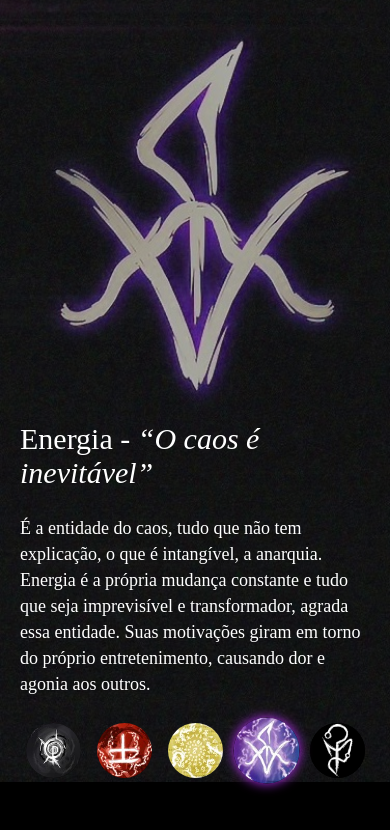
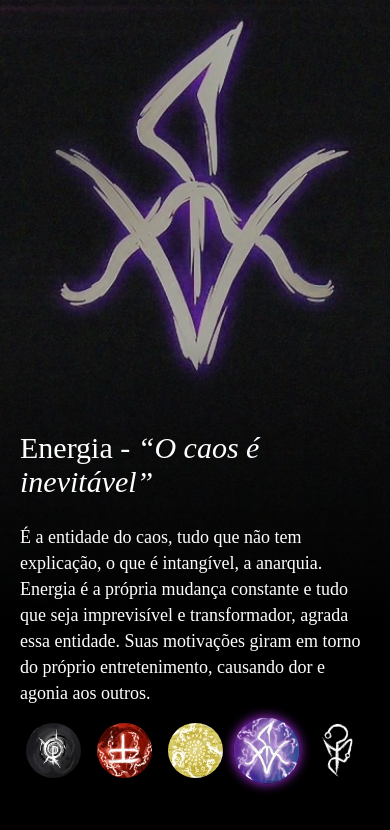
Before and after one commit to KauaAdrien/projeto-dragon-ball-original, a plain HTML site: page index.html in a window 390 px wide. Both pictures are taken after a click on the button 266 px from the left and 750 px from the top of the page. Drawn offline with Linux system fonts and the light colour scheme; a web font is replaced by a local one.

Commit message:
modificações de design

```diff
--- a/index.html
+++ b/index.html
@@ -61,7 +61,7 @@
         <div class="personagem">
             <picture>
                 <source srcset="./src/imagens/bg-desktop-energia.jpg" media="(min-width: 768px)" />
-                <img class="imagem recorte1" src="./src/imagens/bg-energia-mobile.jpg" alt="Imagem do elemento de Energia" />
+                <img class="imagem altura" src="./src/imagens/bg-energia-mobile.jpg" alt="Imagem do elemento de Energia" />
             </picture>
             <div class="conteudo">
                 <h2 class="nome-personagem">Energia - <i>“O caos é inevitável”</i></h2>
@@ -78,7 +78,7 @@
             <div class="conteudo">
                 <h2 class="nome-personagem">Medo - <i>“O medo é infinito”</i></h2>
                 <p class="descricao">
-                    É a Entidade do desconhecido e do infinito. Presente desde os primórdios da humanidade, capaz de modificar a natureza do universo. O quinto e último elemento, é a entidade do próprio Outro Lado e o mais misterioso. Neste, não há como classificar tal como os anteriores. Todas as manifestações paranormais são geradas pelo Medo.
+                    É a Entidade do desconhecido e do infinito. Presente desde os primórdios da humanidade, capaz de modificar a natureza do universo. O quinto e último elemento, é a entidade do próprio Outro Lado e o mais misterioso. Todas as manifestações paranormais são geradas pelo Medo.
                 </p>
             </div>
         </div>
--- a/src/css/estilos.css
+++ b/src/css/estilos.css
@@ -39,7 +39,7 @@ main .personagem .imagem {
     justify-content: center;
     /* align-items: center; */
     height: 100vh;
-    max-width: 500px;
+    max-width: 450px;
     z-index: 1;
 }
 
--- a/src/css/responsivo.css
+++ b/src/css/responsivo.css
@@ -1,7 +1,7 @@
 @media (max-width: 768px){
 
     main::after {
-        /* background: linear-gradient(0deg, #000 25%, rgba(0, 0, 0, 0.00) 60%) no-repeat; */
+        background: linear-gradient(0deg, #000 25%, rgba(0, 0, 0, 0.00) 60%) no-repeat;
         width: 100vw;
     }
 
@@ -15,7 +15,7 @@
         margin-top: 20px;
     }
 
-    main .personagem .imagem.recorte1 {
+    main .personagem .imagem.altura {
         margin-top: -15%;
     }
 
@@ -32,7 +32,7 @@
     }
 
     .conteudo .descricao {
-        max-width: 500px;
+        max-width: 450px;
     }
 
     .botoes {
@@ -62,8 +62,16 @@
         object-position: center;
     }
 
+    main .personagem .imagem.recorte {
+        margin-top: -25px;
+    }
+
+    main .personagem .imagem.altura {
+        transform: translateY(-20px);
+    }
+
     .conteudo {
-        top: -15%;
+        top: -14%;
         padding: 20px;
     }
 
```
